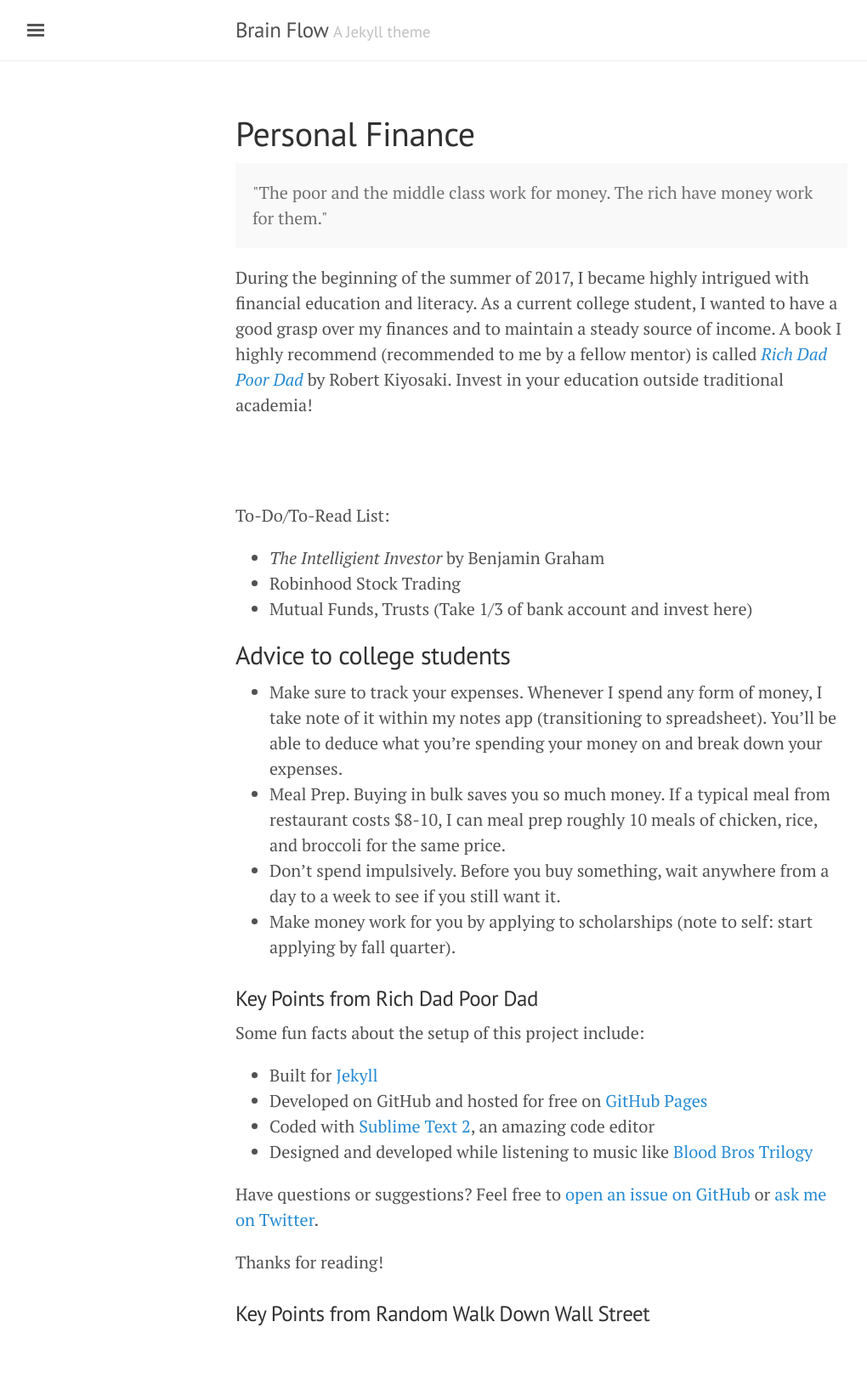
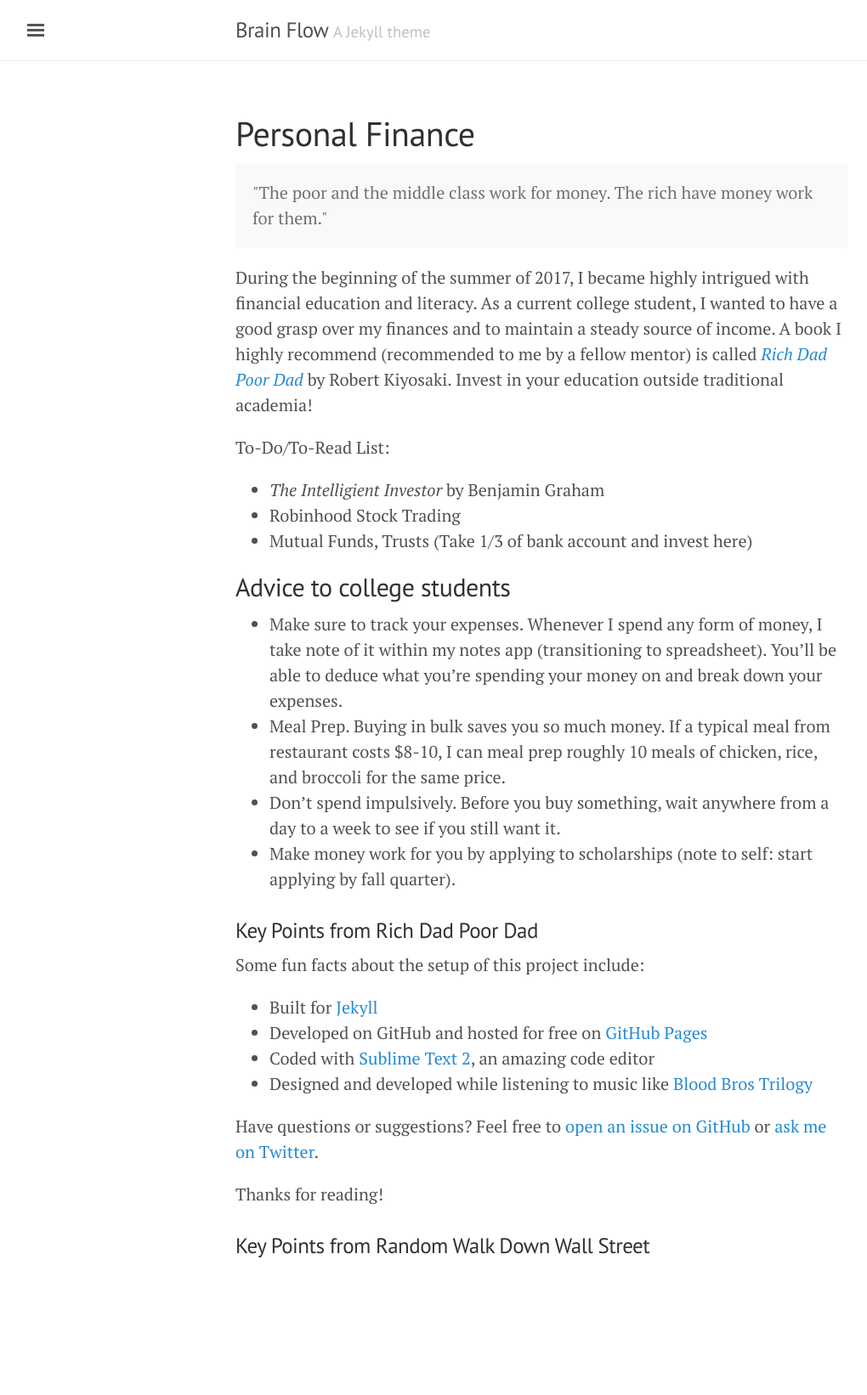
Before and after one commit to bjchia/bjchia.github.io, a Jekyll site: the page built from personalfinance.md, in a window 1280 px wide. Shown: the whole page at 85% size, without its empty margins (3-1023 px from the left). Built offline with Jekyll 4.4.1, drawn with Linux system fonts in a browser that asks for light colours; after the commit the page ends 1562 px from its top, so only the background shows below that.

Commit message:
Update personalfinance.md

```diff
--- a/personalfinance.md
+++ b/personalfinance.md
@@ -7,9 +7,7 @@
 "The poor and the middle class work for money. The rich have money work for them."
 </p>
 
-During the beginning of the summer of 2017, I became highly intrigued with financial education and literacy. As a current college student, I wanted to have a good grasp over my finances and to maintain a steady source of income. A book I highly recommend (recommended to me by a fellow mentor) is called [*Rich Dad Poor Dad*](http://www.lequydonhanoi.edu.vn/upload_images/S%C3%A1ch%20ngo%E1%BA%A1i%20ng%E1%BB%AF/Rich%20Dad%20Poor%20Dad.pdf) by Robert Kiyosaki. Invest in your education outside traditional academia!
-
-  <br> <br>
+During the beginning of the summer of 2017, I became highly intrigued with financial education and literacy. As a current college student, I wanted to have a good grasp over my finances and to maintain a steady source of income. A book I highly recommend (recommended to me by a fellow mentor) is called [*Rich Dad Poor Dad*](http://www.lequydonhanoi.edu.vn/upload_images/S%C3%A1ch%20ngo%E1%BA%A1i%20ng%E1%BB%AF/Rich%20Dad%20Poor%20Dad.pdf) by Robert Kiyosaki. Invest in your education outside traditional academia!<br>
 
 To-Do/To-Read List:
 
```
